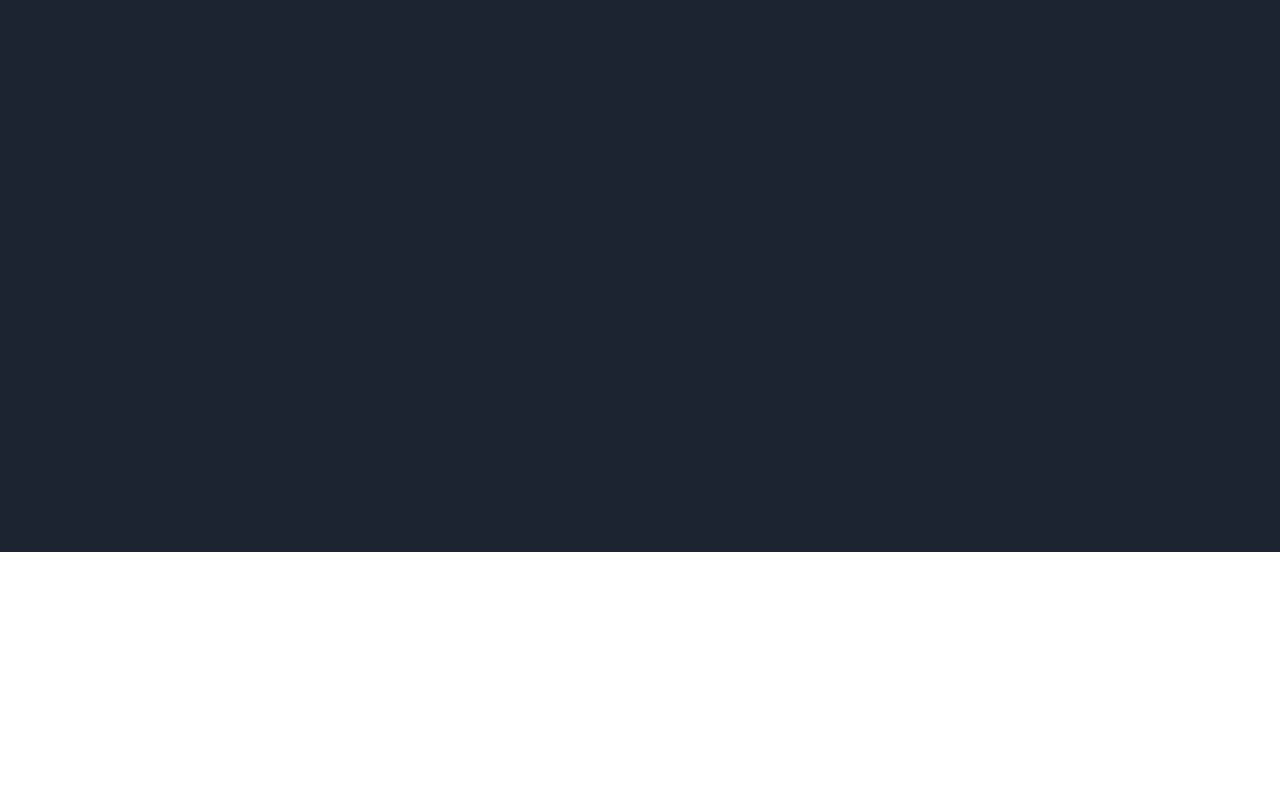
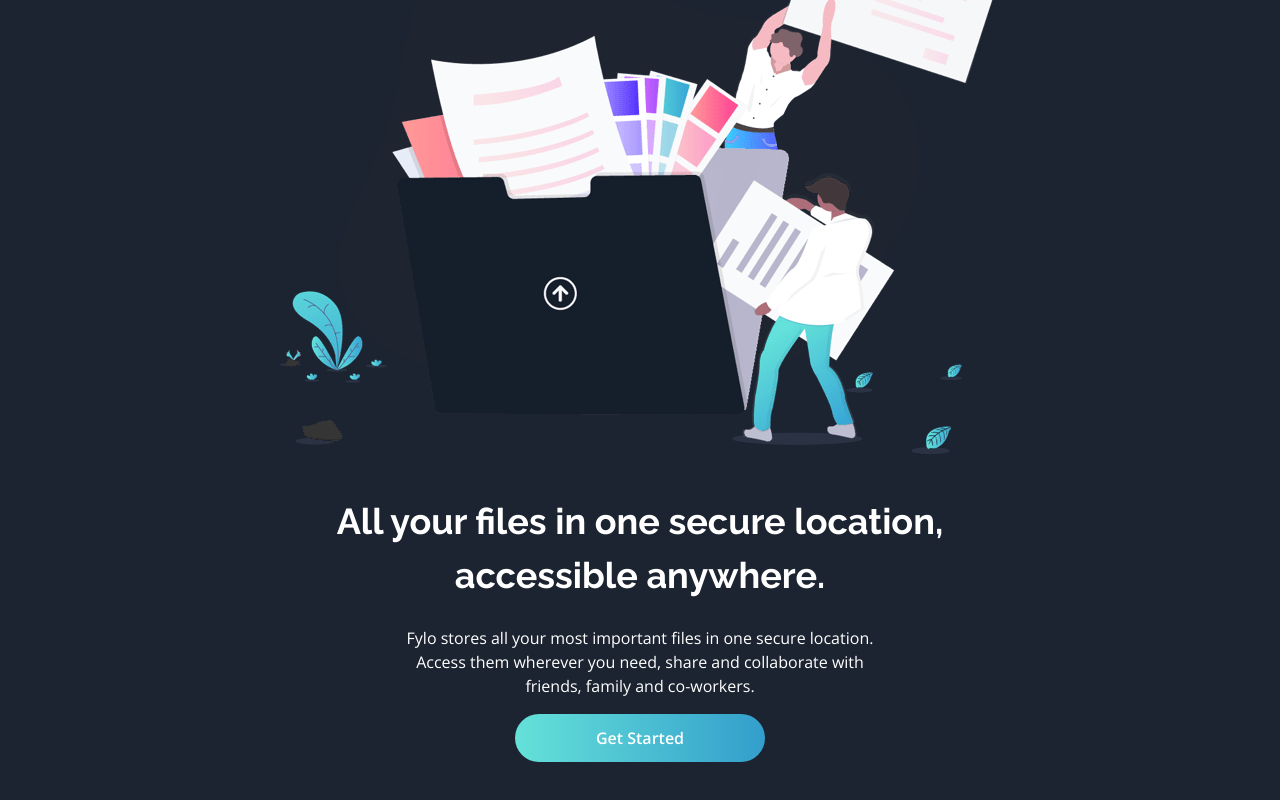
Before and after one commit to MIKOXO/Fylo-Dark-Theme-Landing-Page, a React (Vite) app: page / in a window 1280 px wide. Shown: the part 248-1048 px from the top of the page. Before the commit the page ends 800 px from the top, so only its background shows below. Built offline with nearby package versions, Linux system fonts and the light colour scheme.

Commit message:
Hero section added

```diff
--- /dev/null
+++ b/src/components/layout/Hero.jsx
@@ -0,0 +1,32 @@
+import React from "react";
+import heroImage from "../../assets/illustration-intro.png";
+
+const Hero = () => {
+  return (
+    <section className="mx-auto container p-6 mt-5 lg:mt-14">
+      <div className="flex flex-col items-center">
+        {/* Image */}
+        <div>
+          <img src={heroImage} alt="illustration-intro" />
+        </div>
+
+        {/* Text Content */}
+        <div className="text-center mt-10 max-w-2xl text-White">
+          <h1 className="font-Raleway font-bold text-[24px] sm:text-[36px] mb-6 max-w-[700px] mx-auto">
+            All your files in one secure location, accessible anywhere.
+          </h1>
+          <p className="font-OpenSans max-w-[500px] mx-auto max-sm:text-[14px]">
+            Fylo stores all your most important files in one secure location.
+            Access them wherever you need, share and collaborate with friends,
+            family and co-workers.
+          </p>
+          <button className="font-OpenSans font-semibold px-8 py-3 rounded-full w-[250px] text-White bg-gradient-to-r from-Teal200 to-Cyan500 my-4">
+            Get Started
+          </button>
+        </div>
+      </div>
+    </section>
+  );
+};
+
+export default Hero;
--- a/src/pages/Home.jsx
+++ b/src/pages/Home.jsx
@@ -1,11 +1,13 @@
 import React from "react";
 import Navbar from "../components/layout/Navbar";
+import Hero from "../components/layout/Hero";
 
 const Home = () => {
   return (
     <>
       <main className="bg-Navy850 w-full min-h-screen">
         <Navbar />
+        <Hero />
       </main>
     </>
   );
```
